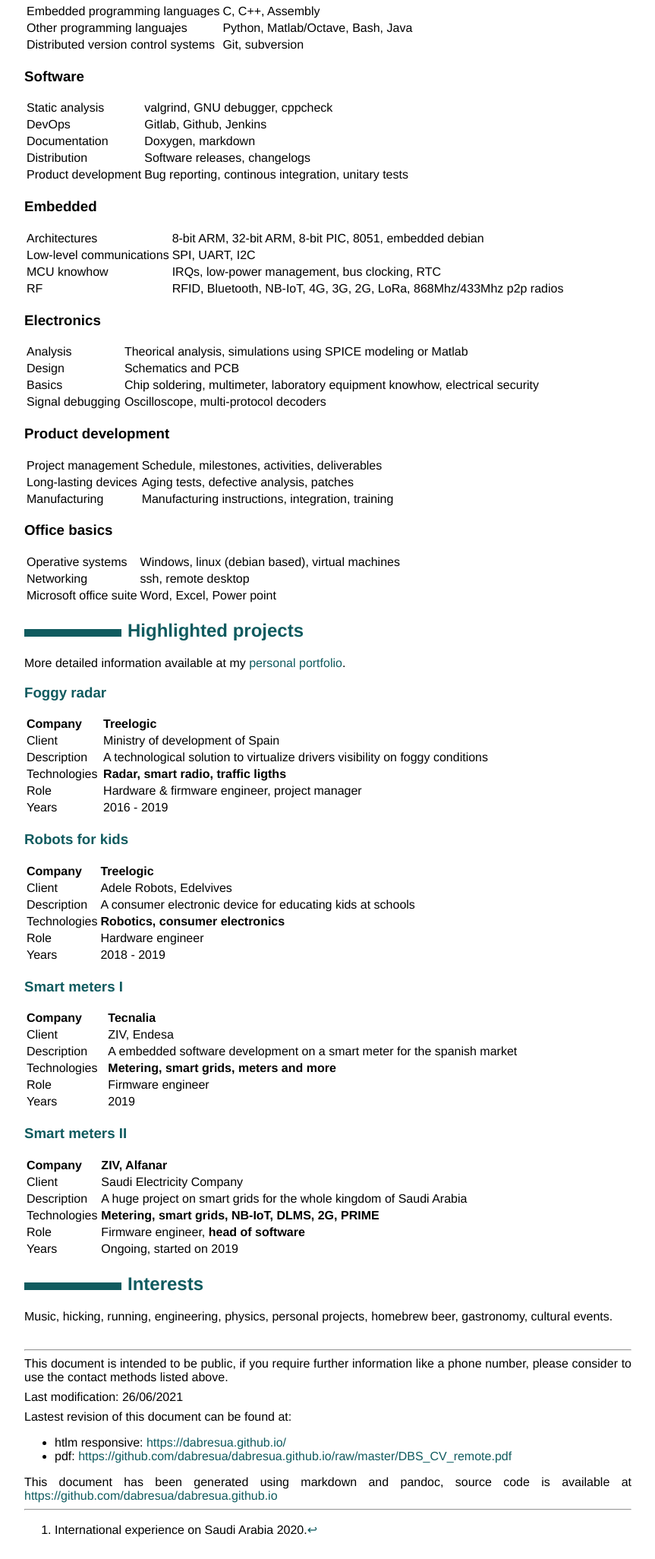
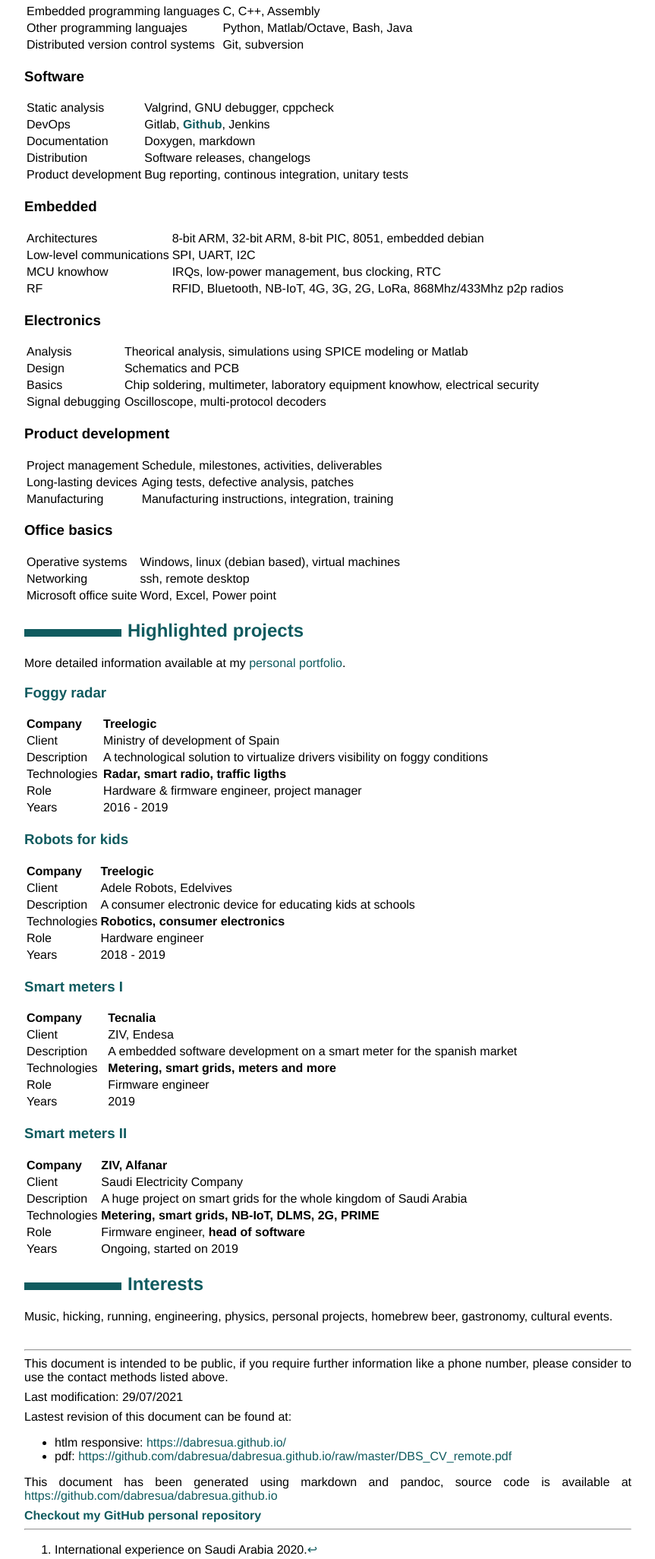
Before and after one commit to dabresua/dabresua.github.io, a plain HTML site: page index.html in a window 1280 px wide. Shown: the part 1535-3587 px from the top of the page at 76% size, without its empty margins (208-1071 px from the left). Drawn offline with Linux system fonts and the light colour scheme.

Commit message:
Adds GitHub link

```diff
--- a/index.html
+++ b/index.html
@@ -185,11 +185,11 @@
 <tbody>
 <tr class="odd">
 <td>Static analysis</td>
-<td>valgrind, GNU debugger, cppcheck</td>
+<td>Valgrind, GNU debugger, cppcheck</td>
 </tr>
 <tr class="even">
 <td>DevOps</td>
-<td>Gitlab, Github, Jenkins</td>
+<td>Gitlab, <strong><a href="https://github.com/dabresua">Github</a></strong>, Jenkins</td>
 </tr>
 <tr class="odd">
 <td>Documentation</td>
@@ -431,13 +431,14 @@
 <p><br></p>
 <hr />
 <p>This document is intended to be public, if you require further information like a phone number, please consider to use the contact methods listed above.</p>
-<p>Last modification: 26/06/2021</p>
+<p>Last modification: 29/07/2021</p>
 <p>Lastest revision of this document can be found at:</p>
 <ul>
 <li>htlm responsive: <a href="https://dabresua.github.io/" class="uri">https://dabresua.github.io/</a></li>
 <li>pdf: <a href="https://github.com/dabresua/dabresua.github.io/raw/master/DBS_CV_remote.pdf" class="uri">https://github.com/dabresua/dabresua.github.io/raw/master/DBS_CV_remote.pdf</a></li>
 </ul>
 <p>This document has been generated using markdown and pandoc, source code is available at <a href="https://github.com/dabresua/dabresua.github.io" class="uri">https://github.com/dabresua/dabresua.github.io</a></p>
+<p><strong><a href="(https://github.com/dabresua)">Checkout my GitHub personal repository</a></strong></p>
 <section class="footnotes">
 <hr />
 <ol>
```
Also changed, not shown: 2 other files.
